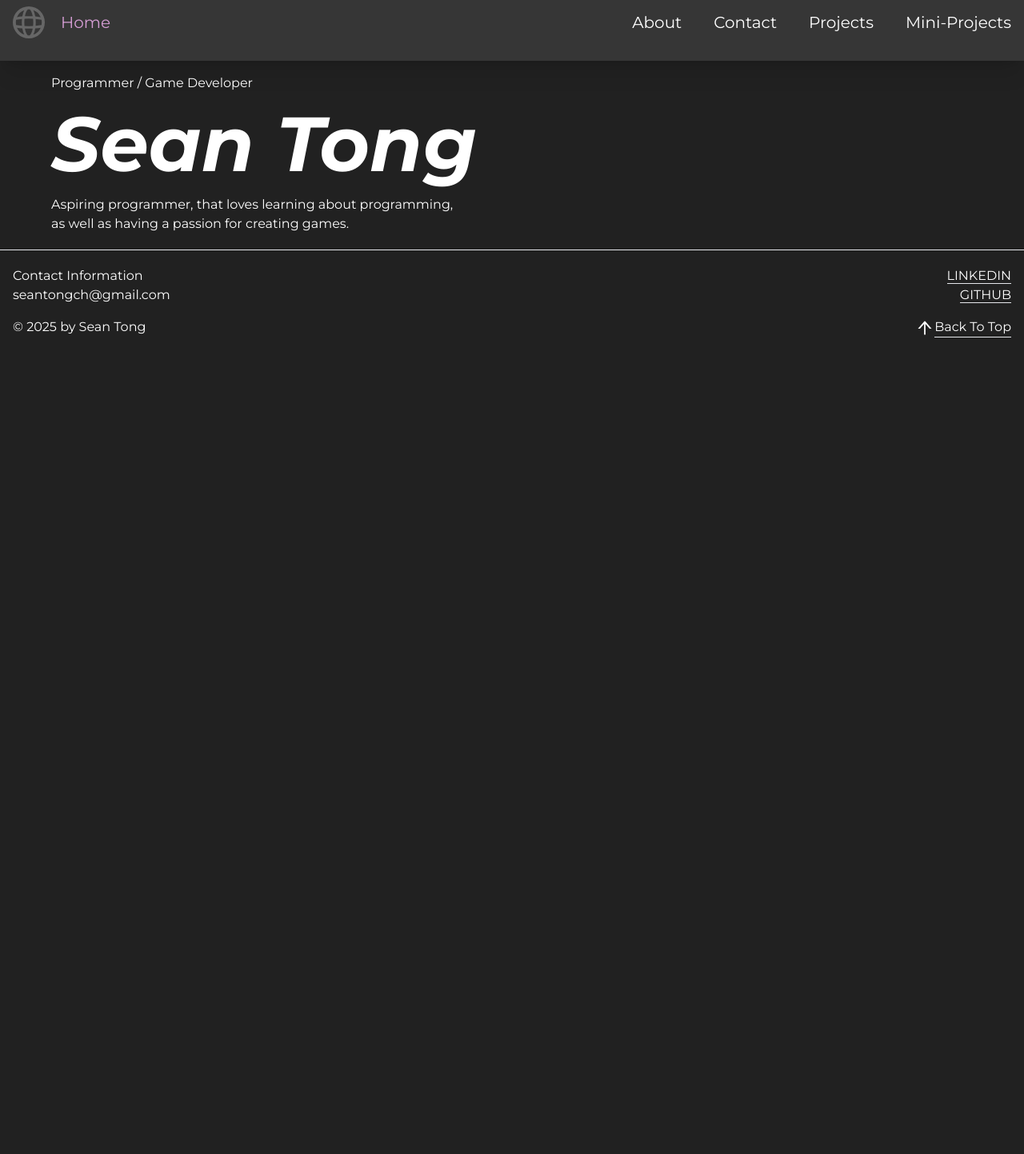
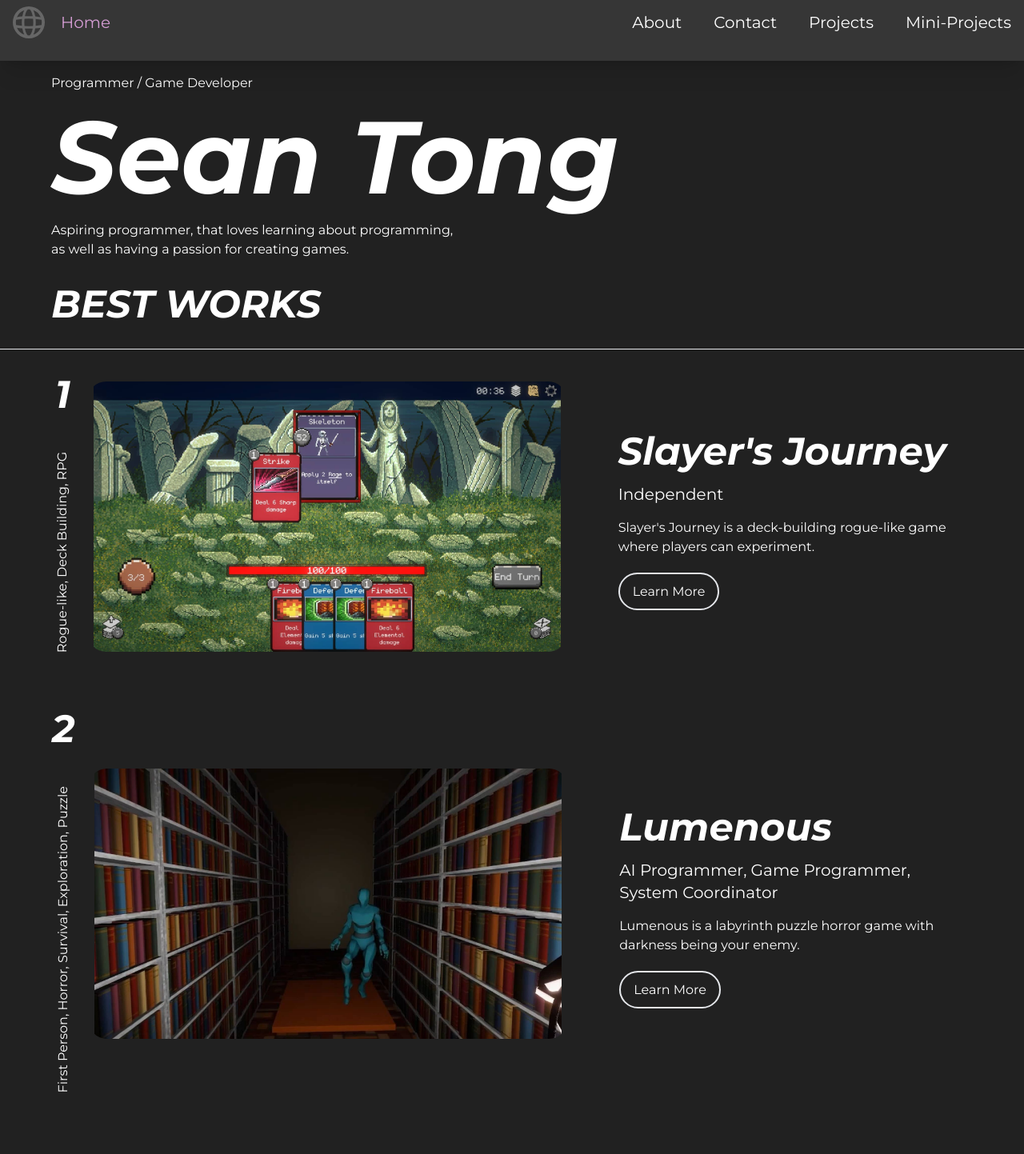
Before and after one commit to Snippin/Portfolio, a Next.js app: page / in a window 1280 px wide. Shown: the part 20-1463 px from the top of the page at 80% size. Before the commit the page ends 800 px from the top, so only its background shows below. Built offline with nearby package versions, Linux system fonts and the light colour scheme.

Commit message:
Display 3 works in `Home` page

```diff
--- a/src/app/page.js
+++ b/src/app/page.js
@@ -1,5 +1,10 @@
 import Navbar from "../components/Navbar";
 import Footer from "../components/Footer";
+import BestShowcase from "../components/BestWorkShowcase"
+
+import SJInfo from "./constants/sj_information";
+import BHInfo from "./constants/bh_information";
+import LumenousInfo from "./constants/lumenous_information";
 
 export default function Home()
 {
@@ -7,12 +12,13 @@ export default function Home()
     <>
       <Navbar currentPage="Home" />
 
+      {/* Small introduction */}
       <div className="pt-28 px-3 md:px-16">
         <h1>
           Programmer / Game Developer
         </h1>
 
-        <p className="text-2xl font-bold italic my-4 md:text-8xl">
+        <p className="text-5xl font-bold italic my-4 md:text-9xl">
           Sean Tong
         </p>
 
@@ -24,6 +30,27 @@ export default function Home()
         </p>
       </div>
 
+      {/* Best 3 works */}
+      <div className="mt-8">
+        <h1 className="px-3 my-8 text-3xl font-bold italic md:text-5xl md:px-16">
+          BEST WORKS
+        </h1>
+
+        <h1 className="border-t mb-8" />
+
+        <BestShowcase
+          showcaseNum="1"
+          info={SJInfo} />
+
+        <BestShowcase
+          showcaseNum="2"
+          info={LumenousInfo} />
+
+        <BestShowcase
+          showcaseNum="3"
+          info={BHInfo} />
+      </div>
+
       <Footer />
     </>
   );
```
